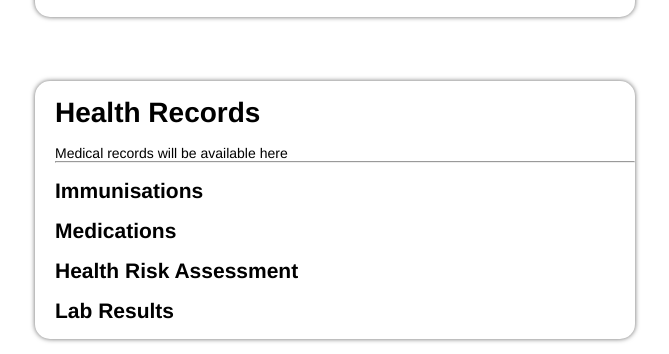
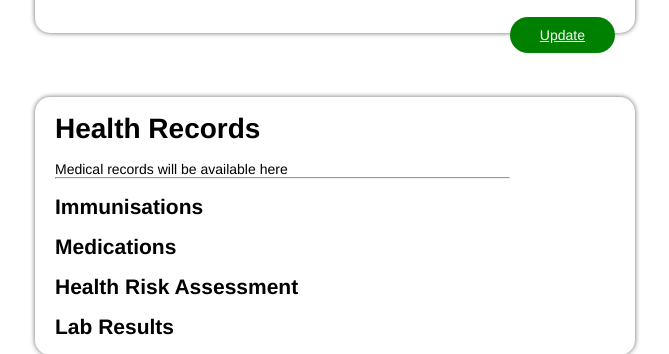
Before and after one commit to OneGiantNick/HackConcode2022, a Flask app: template templates/health.html in a window 1280 px wide. Shown: the part 281-635 px from the top of the page, without its empty margins (413-1082 px from the left). Run offline with Flask 2, Linux system fonts and the light colour scheme; the template is opened without the code that fills it, so the values that code supplies are empty; parts of the project's set-up code (start-up, migrations or seed data) failed here and were passed over; some libraries are stand-ins or nearby versions.

Commit message:
health updated

```diff
--- a/app.py
+++ b/app.py
@@ -109,6 +109,21 @@
                                         weight=_weight,
                                         bmi = _bmi)
 
+@app.route("/setup", methods=["GET", "POST"])
+def setup():
+    session = cookiejar["session_address"]
+    username = str(functions.getUserFromSession(session))
+    if request.method == "POST":
+        functions.updateNewcomer(
+            username,
+            request.form.get("sex"),
+            request.form.get("height"),
+            request.form.get("weight"),
+        )
+        return redirect(url_for("health"))
+    return render_template("setup.html")
+
+
 
 if __name__ == "__main__":
     app.run()
--- a/static/style.css
+++ b/static/style.css
@@ -496,3 +496,14 @@
 
 
 }
+
+.update{
+  float: right;
+  text-align: center;
+  padding: 10px 30px;
+  background-color: green;
+  border-radius: 50px;
+  color: white;
+  margin-right: 20px;
+  margin-bottom: 40%;
+}
--- a/templates/health.html
+++ b/templates/health.html
@@ -13,6 +13,8 @@
             <h2>Weight:&nbsp;&nbsp;{{weight}}kg</h2>
             <br>
             <h2>BMI:&nbsp;&nbsp;&nbsp;&nbsp;&nbsp;&nbsp;&nbsp;{{bmi}}</h2>
+            <br>
+            <a class="update" href="{{ url_for('setup') }}">Update</a>
             <br>
         </div>
     </div>
--- a/templates/welcome.html
+++ b/templates/welcome.html
@@ -25,7 +25,7 @@
         </div>
         <div class="user-box">
           <label for="sex"></label>
-          <input name="sex" type="string" class="form-control" id="sex" placeholder="Your sex" required="">
+          <input name="sex" type="string" class="form-control" id="sex" placeholder="Sex" required="">
         </div>
         <button type="submit" onclick="showOverlay()" class="btn btn-primary">submit</button>
       </form>
```
Also changed, not shown: templates/setup.html (+22 -0 lines).
